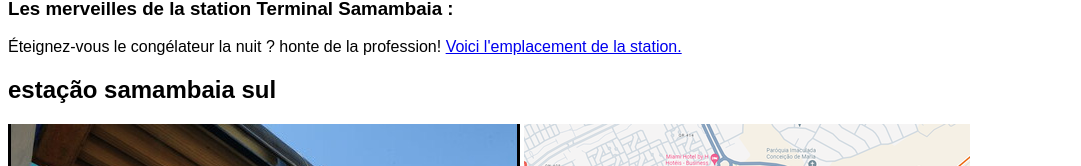
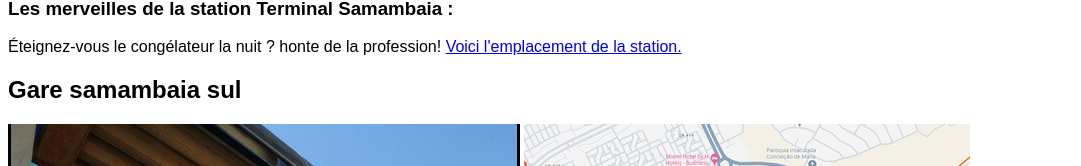
Before and after one commit to starrixBR/MTAM, a plain HTML site: page français.html in a window 1280 px wide. Shown: the part 554-720 px from the top of the page, without its empty margins (0-1081 px from the left). Drawn offline with Linux system fonts and the light colour scheme.

Commit message:
Update français.html

```diff
--- a/français.html
+++ b/français.html
@@ -37,7 +37,7 @@
     <h3>Les merveilles de la station Terminal Samambaia :</h3>
     <p>Éteignez-vous le congélateur la nuit ? honte de la profession! <a href="https://www.google.com/maps/place/Esta%C3%A7%C3%A3o+Samambaia/@-15.8725115,-48.0873507,16z/data=!4m6!3m5!1s0x935bd2b1f94ec461:0xaf1d3aaa2c3cd0f2!8m2!3d-15.87371!4d-48.08493!16s%2Fg%2F11_yxvwxx?authuser=0&entry=ttu">Voici l'emplacement de la station. </a> </p>
 
-    <h2>estação samambaia sul</h2>
+    <h2>Gare samambaia sul</h2>
     <img src="imagens/estação samambaia sul 512x336.jpg" alt="estrutura de concreto com placa escrita samambaia sul e uma propaganda borrada acima da placa"> <img src="imagens/mapa da estação samambaia sul.png" alt="Carte de la station Samambaia Sul">
     <h3>Les secrets de la station de Samambaia Sud :</h3>
     <p>Ratatouille : Les rêves des amoureux sont comme le bon vin
```
